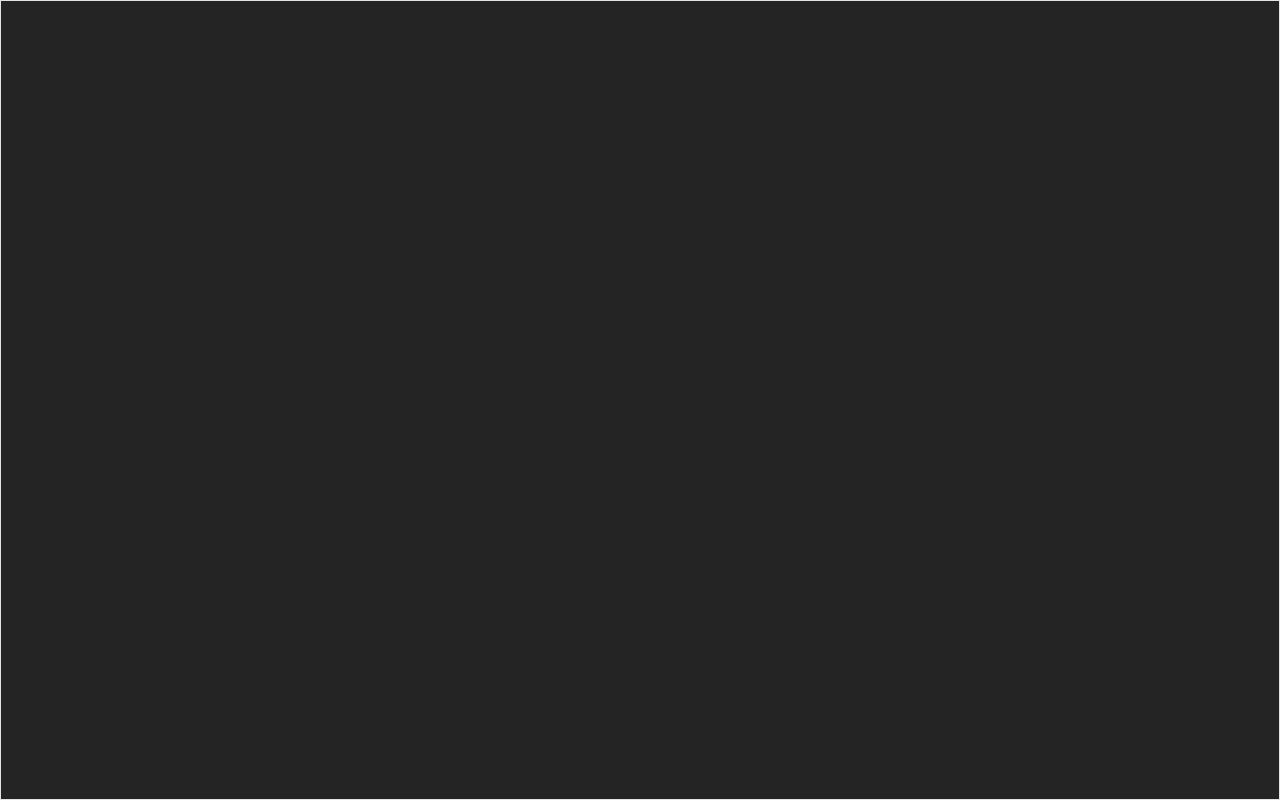
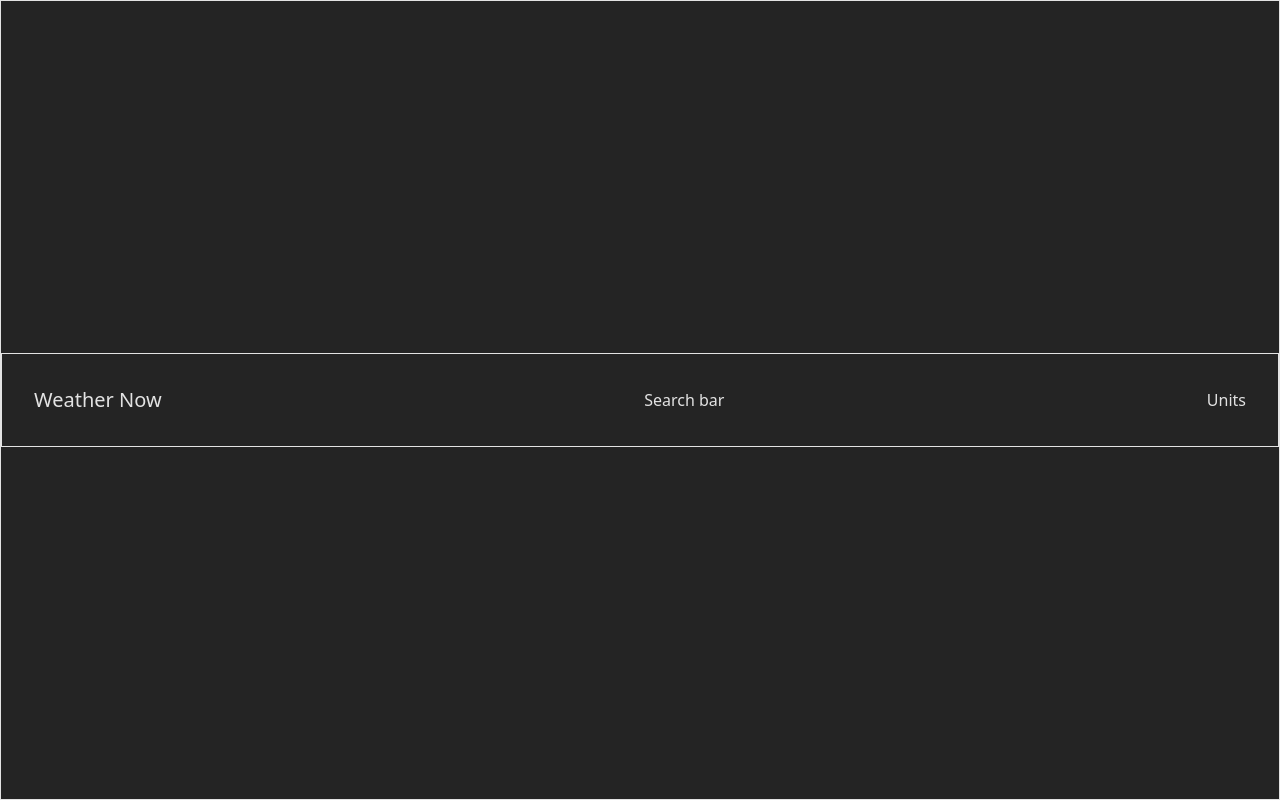
Before and after one commit to vs-webdev/weather_app, a React (Vite) app: page / in a window 1280 px wide. Built offline with nearby package versions, Linux system fonts and the light colour scheme.

Commit message:
chore: add initial project folder structure

```diff
--- a/src/App.css
+++ b/src/App.css
@@ -1,5 +1,7 @@
+
 #root {
-  max-width: 1280px;
+  border: 1px solid;
+  width: 100%;
   margin: 0 auto;
   padding: 2rem;
 }
--- a/src/App.jsx
+++ b/src/App.jsx
@@ -1,10 +1,15 @@
 import './App.css'
+import Header from './components/layout/Header'
+import MainContent from './components/layout/MainContent'
 
 function App() {
 
   return (
     <>
-
+      <div className='w-full'>
+        <Header />
+        <MainContent />
+      </div>
     </>
   )
 }
--- /dev/null
+++ b/src/components/Dropdown.jsx
@@ -0,0 +1,10 @@
+
+const Dropdown = () => {
+  return (
+    <div>
+
+    </div>
+  )
+}
+
+export default Dropdown
--- /dev/null
+++ b/src/components/layout/DailyForecast.jsx
@@ -0,0 +1,10 @@
+
+const DailyForecast = () => {
+  return (
+    <div>
+
+    </div>
+  )
+}
+
+export default DailyForecast
--- /dev/null
+++ b/src/components/layout/Header.jsx
@@ -0,0 +1,12 @@
+
+const Header = () => {
+  return (
+    <div className="flex items-center justify-between w-full">
+      <h1 className="text-xl font-medium">Weather Now</h1>
+      <div className="search-bar">Search bar</div>
+      <div className="units">Units</div>
+    </div>
+  )
+}
+
+export default Header
--- /dev/null
+++ b/src/components/layout/HourlyForecast.jsx
@@ -0,0 +1,10 @@
+
+const HourlyForecast = () => {
+  return (
+    <div>
+
+    </div>
+  )
+}
+
+export default HourlyForecast
--- /dev/null
+++ b/src/components/layout/MainContent.jsx
@@ -0,0 +1,19 @@
+import DailyForecast from "./DailyForecast"
+import HourlyForecast from "./HourlyForecast"
+import WeatherInfo from "./WeatherInfo"
+
+const MainContent = () => {
+  return (
+    <div>
+      <div>
+        <WeatherInfo />
+        <HourlyForecast />
+      </div>
+      <div>
+        <DailyForecast />
+      </div>
+    </div>
+  )
+}
+
+export default MainContent
--- /dev/null
+++ b/src/components/layout/WeatherInfo.jsx
@@ -0,0 +1,10 @@
+
+const WeatherInfo = () => {
+  return (
+    <div>
+
+    </div>
+  )
+}
+
+export default WeatherInfo
```
